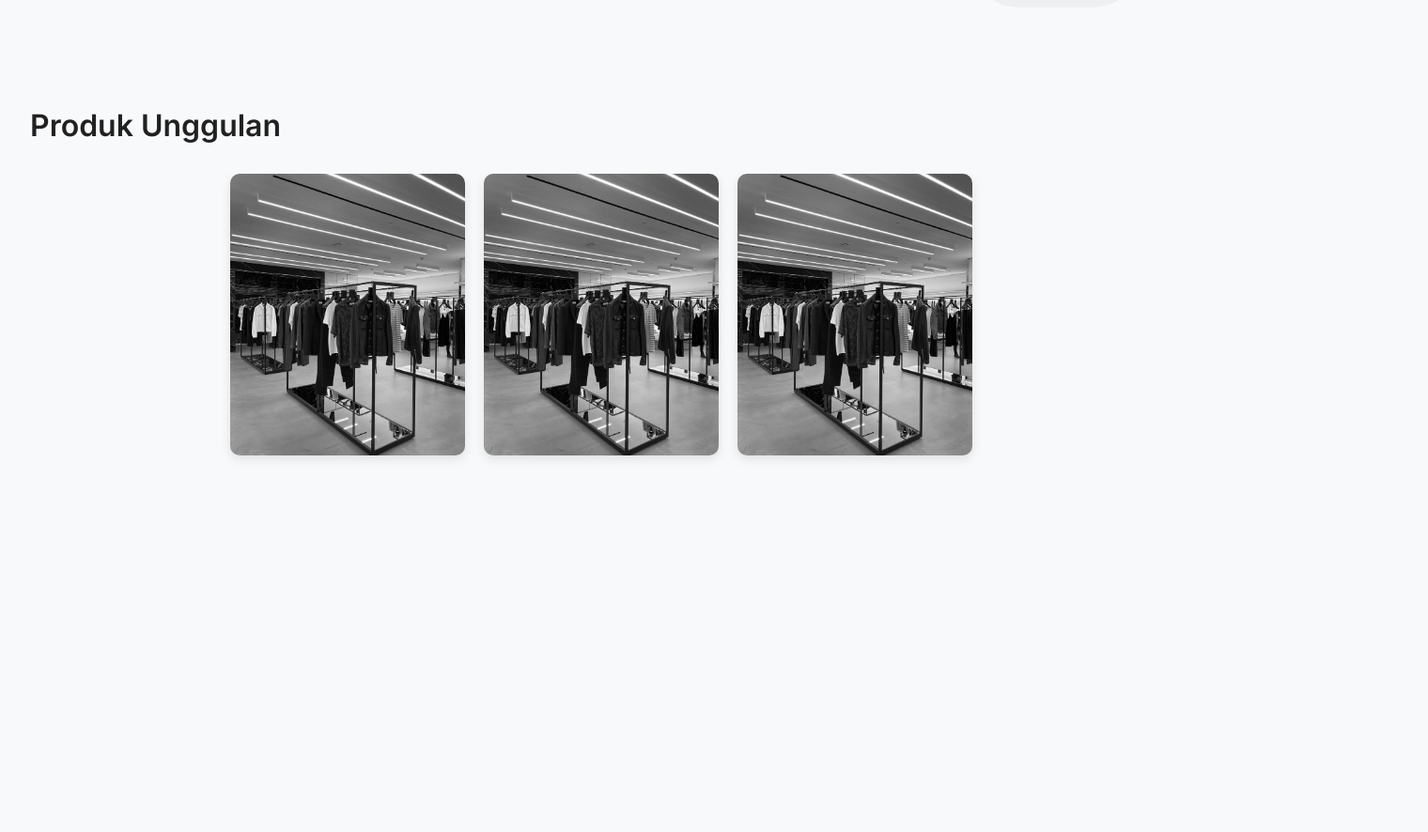
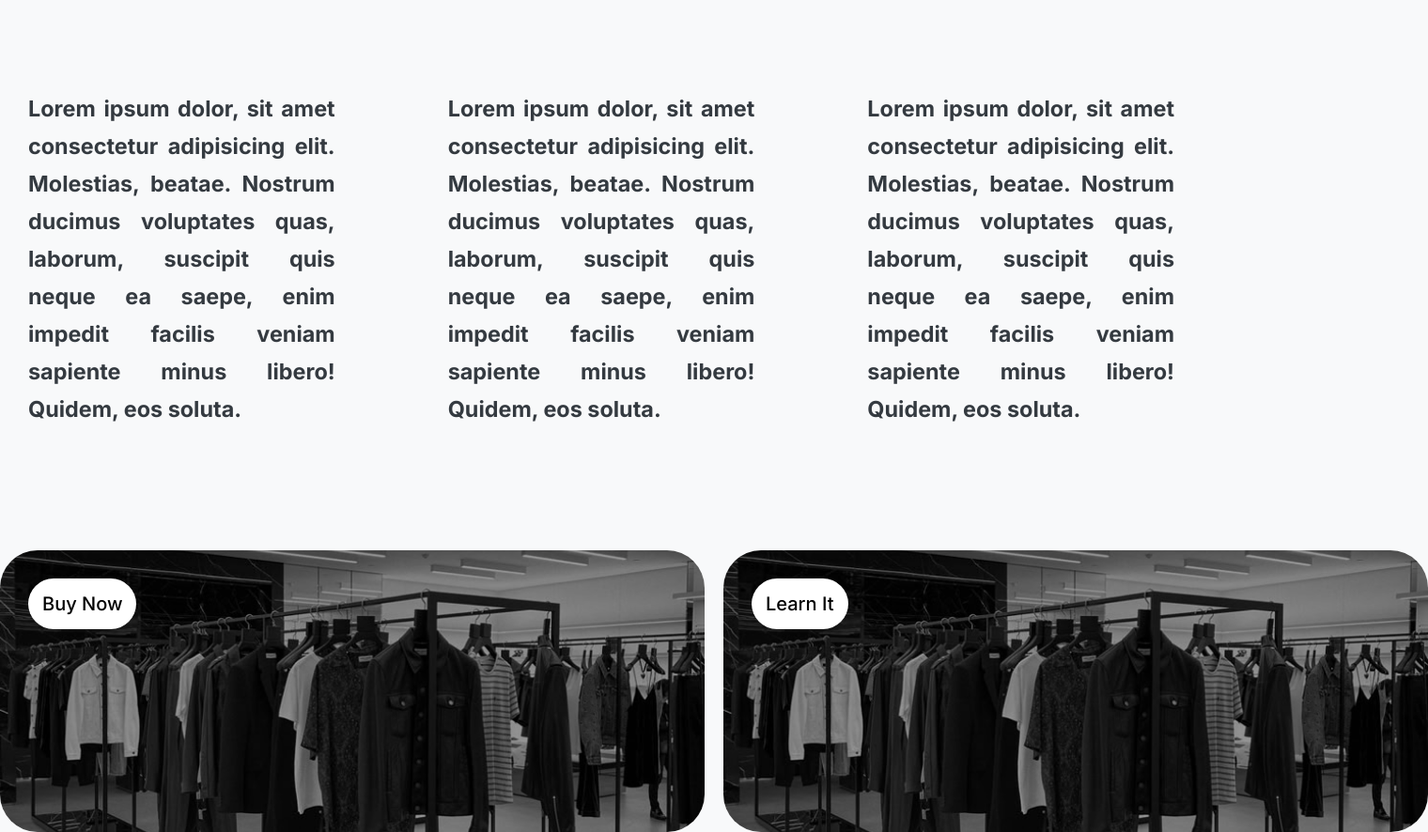
Before and after one commit to robaji-118/Mini-challenge-js, a website built with Parcel: page src/pages/index.html in a window 1280 px wide. Shown: the part 734-1620 px from the top of the page at 94% size, 1520 px wide, since content can reach past the window. Before the commit the page ends 1235 px from the top, so only its background shows below. Built offline with nearby package versions, Linux system fonts and the light colour scheme.

Commit message:
Js Challenge

```diff
--- a/src/pages/index.html
+++ b/src/pages/index.html
@@ -32,26 +32,28 @@
           </h2>
         </div>
 
-        <div class="featured-products">
-          <h3>Produk Unggulan</h3>
-          <div class="product-carousel">
-            <img
-              src="../assets/auth.jpg"
-              alt="Product 1"
-              class="product-thumbnail"
-            />
-            <img
-              src="../assets/auth.jpg"
-              alt="Product 2"
-              class="product-thumbnail"
-            />
-            <img
-              src="../assets/auth.jpg"
-              alt="Product 3"
-              class="product-thumbnail"
-            />
+        <div class="featured">
+          <div class="featured-title">
+            <h3>Lorem ipsum dolor, sit amet consectetur adipisicing elit. Molestias, beatae. Nostrum ducimus voluptates quas, laborum, suscipit quis neque ea saepe, enim impedit facilis veniam sapiente minus libero! Quidem, eos soluta.</h3>
+            <h3>Lorem ipsum dolor, sit amet consectetur adipisicing elit. Molestias, beatae. Nostrum ducimus voluptates quas, laborum, suscipit quis neque ea saepe, enim impedit facilis veniam sapiente minus libero! Quidem, eos soluta.</h3>
+            <h3>Lorem ipsum dolor, sit amet consectetur adipisicing elit. Molestias, beatae. Nostrum ducimus voluptates quas, laborum, suscipit quis neque ea saepe, enim impedit facilis veniam sapiente minus libero! Quidem, eos soluta.</h3>
+          </div>
+
+          <div class="featured-product">
+            <div class="featured-overflow1">
+              <a href="" class="btn-featured">Buy Now</a>
+              <img src="../assets/auth.jpg" alt="">
+            </div>
+
+            <div class="featured-overflow1">
+              <a href="" class="btn-featured"> Learn It </a>
+              <img src="../assets/auth.jpg" alt="">
+            </div>
           </div>
         </div>
+
+
+
         <a href="auth.html" class="btn btn-guest">Login Now</a>
       </section>
 
--- a/src/styles/_shop.scss
+++ b/src/styles/_shop.scss
@@ -12,7 +12,6 @@ $box-shadow: 0 4px 8px rgba(0, 0, 0, 0.05);
 $border-radius: 12px;
 $border-radius: 12px;
 $spacing-unit: 1rem;
-
 
 //////////////// GUEST MENUU
 
@@ -37,7 +36,11 @@ $spacing-unit: 1rem;
 
 .guest-title {
   /* Perbaikan font-size untuk responsif */
-  font-size: clamp(2.5rem, 8vw, 6.25rem); /* Menggunakan clamp untuk ukuran font responsif */
+  font-size: clamp(
+    2.5rem,
+    8vw,
+    6.25rem
+  ); /* Menggunakan clamp untuk ukuran font responsif */
   line-height: 1.1;
   font-weight: 500;
   color: #212121;
@@ -65,16 +68,15 @@ $spacing-unit: 1rem;
   }
 }
 
-
 .btn-guest {
   position: fixed;
   z-index: 100;
-  right: 80px;
-  bottom: 70px;
+  right: 90px;
+  top: 80px;
   background-color: black;
-  padding: 25px;
+  padding: 30px;
   color: white;
-  font-size: 20px;
+  font-size: 30px;
   border-radius: 500px;
   text-decoration: none;
   transition: transform 0.3s ease, background-color 0.3s ease;
@@ -86,42 +88,70 @@ $spacing-unit: 1rem;
   transform: scale(1.05); /* Efek scaling saat dihover */
 }
 
-.featured-products {
-  margin-top: 3rem;
-  padding: 0 2rem;
+.featured {
+  // Menargetkan .featured-title di dalam .featured
+  &-title {
+    display: flex;
+    justify-content: space-between;
+    gap: 60px;
+    font-size: 20px;
+    line-height: 40px;
+    font-weight: 200;
+
+    h3:first-child {
+      text-align: justify;
+      padding: 30px;
     }
 
-.featured-products h3 {
-  font-size: 2rem;
-  font-weight: 600;
-  color: #212121;
-  margin-bottom: 2rem;
+    h3:nth-child(2) {
+      text-align: justify;
+      padding: 30px;
     }
 
-.product-carousel {
-  display: flex;
-  gap: 20px; /* Jarak antar gambar */
-  overflow-x: auto; /* Memungkinkan scrolling horizontal jika terlalu banyak gambar */
-  justify-content: center; /* Memusatkan item produk di dalam carousel */
-  padding-bottom: 1rem;
+    h3:last-child {
+      text-align: justify;
+      padding: 30px;
+    }
   }
 
-.product-thumbnail {
-  width: 250px;
+  &-product {
+    display: flex;
+    gap: 20px;
+    margin-top: 100px;
+    justify-content: space-between;
+
+    .featured-overflow1 {
+      flex-shrink: 0;
+      width: 750px;
+      position: relative;
+      display: flex;
+      flex-direction: column;
+
+      img {
+        width: 100%;
         height: 300px;
-  object-fit: cover; /* Memastikan gambar mengisi area tanpa terdistorsi */
-  border-radius: 10px;
-  box-shadow: 0 4px 12px rgba(0, 0, 0, 0.1);
-  transition: transform 0.3s ease;
+        object-fit: cover;
+        border-radius: 40px;
+        // Properti untuk membuat gambar lebih gelap
+        filter: brightness(60%);
       }
 
-.product-thumbnail:hover {
-  transform: translateY(-5px); /* Efek "terangkat" saat di-hover */
-  box-shadow: 0 8px 20px rgba(0, 0, 0, 0.2);
+      .btn-featured {
+        position: absolute;
+        z-index: 300;
+        top: 30px; // Jarak dari bawah diperbesar agar tidak terlalu dekat dengan tepi
+        left: 30px; // Jarak dari kiri diperbesar
+        color: black;
+        background-color: white;
+        padding: 15px; // Menghilangkan padding // Lebar disesuaika
+        // Properti untuk membuat teks lebih modern
+        font-size: 20px;
+        border-radius: 30px;
+        font-weight: 500;
       }
-
-
-
+    }
+  }
+}
 
 /////SHOP VIEW
 #shop-view {
```
Lines whose indentation alone changed are shown as unchanged.
